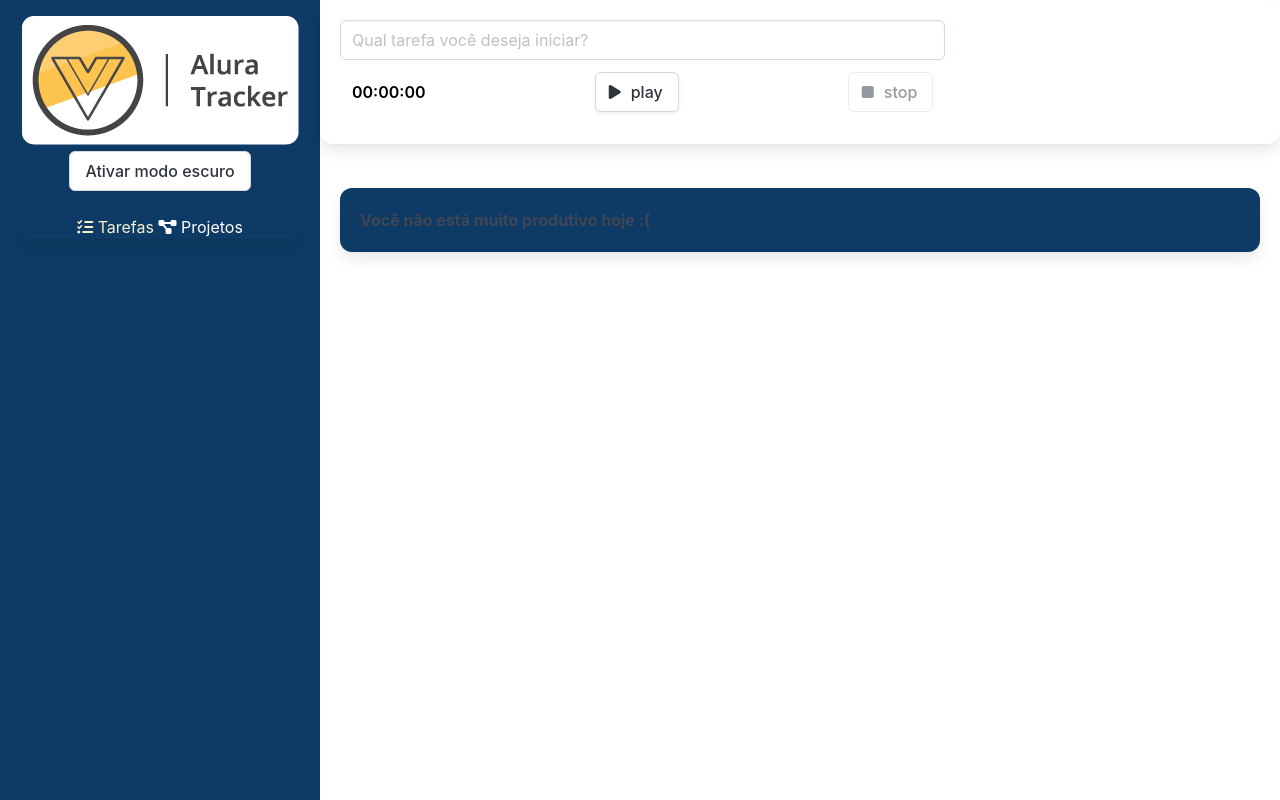
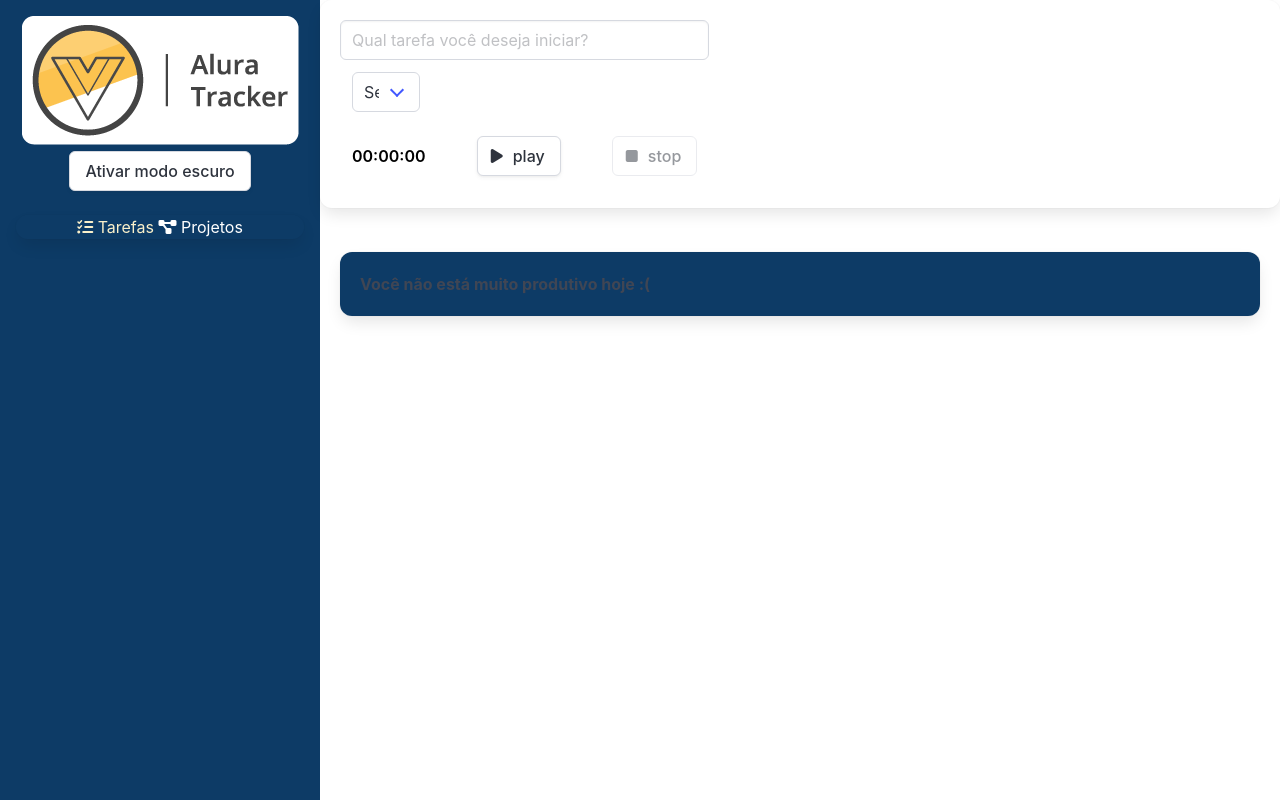
Before and after one commit to GustavoRibeiroOliveira/vue3-avancando-no-framework, a Vue app: page / in a window 1280 px wide. Built offline with nearby package versions, Linux system fonts and the light colour scheme.

Commit message:
Usando store do vuex

```diff
--- a/package.json
+++ b/package.json
@@ -10,7 +10,8 @@
   "dependencies": {
     "core-js": "^3.8.3",
     "vue": "^3.2.13",
-    "vue-router": "^4.4.5"
+    "vue-router": "^4.4.5",
+    "vuex": "^4.0.2"
   },
   "devDependencies": {
     "@fortawesome/fontawesome-free": "^6.6.0",
--- a/src/components/Formulario.vue
+++ b/src/components/Formulario.vue
@@ -1,8 +1,18 @@
 <template>
     <div class="box formulario">
         <div class="columns">
-            <div class="column is-8" role="form" aria-label="Formulário para criação de uma nova tarefa">
+            <div class="column is-5" role="form" aria-label="Formulário para criação de uma nova tarefa">
                 <input type="text" class="input" placeholder="Qual tarefa você deseja iniciar?" v-model="descricao">
+                <div class="column is-3">
+                    <div class="select">
+                        <select v-model="idProjeto">
+                            <option value="">Selecione o projeto</option>
+                            <option :value="projeto.id" v-for="projeto in projetos" :key="projeto.id">
+                                {{ projeto.nome }}
+                            </option>
+                        </select>
+                    </div>
+                </div>
                 <div class="column">
                     <Temporizador @aoTemporizadorFinalizado="finalizarTarefa" />
                 </div>
@@ -12,8 +22,10 @@
 </template>
 
 <script lang="ts">
-import { defineComponent } from 'vue';
+import { computed, defineComponent } from 'vue';
 import Temporizador from './Temporizador.vue';
+import { useStore } from 'vuex';
+import { key } from '@/store';
 
 export default defineComponent({
     name: 'Formulario',
@@ -21,16 +33,24 @@ export default defineComponent({
     components: { Temporizador },
     data() {
         return {
-            descricao: ''
+            descricao: '',
+            idProjeto: ''
         }
     },
     methods: {
-        finalizarTarefa(tempoDecorrido: number) :void {
+        finalizarTarefa(tempoDecorrido: number): void {
             this.$emit("aoSalvarTarefa", {
                 duracaoEmSegundos: tempoDecorrido,
-                descricao: this.descricao
+                descricao: this.descricao,
+                projeto: this.projetos.find(proj => proj.id == this.idProjeto)
             })
             this.descricao = '';
+        }
+    },
+    setup() {
+        const store = useStore(key)
+        return {
+            projetos: computed(() => store.state.projetos)
         }
     }
 })
--- a/src/interfaces/ITarefa.ts
+++ b/src/interfaces/ITarefa.ts
@@ -1,4 +1,7 @@
+import IProjeto from "./IProjeto";
+
 export default interface ITarefa {
     duracaoEmSegundos: number,
-    descricao: string
+    descricao: string,
+    projeto: IProjeto
 }
--- a/src/main.ts
+++ b/src/main.ts
@@ -2,7 +2,9 @@ import { createApp } from 'vue'
 import App from './App.vue'
 import '@fortawesome/fontawesome-free/css/all.css'
 import roteador from './roteador'
+import { key, store } from './store'
 
 createApp(App)
     .use(roteador)
+    .use(store, key)
     .mount('#app')
--- /dev/null
+++ b/src/store/index.ts
@@ -0,0 +1,28 @@
+import IProjeto from "@/interfaces/IProjeto";
+import { InjectionKey } from "vue";
+import { createStore, Store, useStore as vuexUseStore } from "vuex";
+
+interface Estado {
+    projetos: IProjeto[]
+}
+
+export const key: InjectionKey<Store<Estado>> = Symbol()
+
+export const store = createStore<Estado>({
+    state: {
+        projetos: []
+    },
+    mutations: {
+        'ADICIONA_PROJETO'(state, nomeDoProjeto: string) {
+            const projeto = {
+                id: new Date().toISOString(),
+                nome: nomeDoProjeto
+            } as IProjeto
+            state.projetos.push(projeto)
+        }
+    }
+})
+
+export function useStore(): Store<Estado> {
+    return vuexUseStore(key)
+}
--- a/src/views/Projetos.vue
+++ b/src/views/Projetos.vue
@@ -28,26 +28,28 @@
 </template>
 
 <script lang="ts">
-import IProjeto from '@/interfaces/IProjeto';
-import { defineComponent } from 'vue';
+import { useStore } from '@/store';
+import { computed, defineComponent } from 'vue';
 
 export default defineComponent({
     name: 'Projetos',
     data() {
         return {
             nomeDoProjeto: '',
-            projetos: [] as IProjeto[]
         }
     },
     methods: {
         salvar() {
-            const projeto: IProjeto = {
-                nome: this.nomeDoProjeto,
-                id: new Date().toISOString()
-            };
-            this.projetos.push(projeto);
+            this.store.commit('ADICIONA_PROJETO', this.nomeDoProjeto);
             this.nomeDoProjeto = '';
         }
+    },
+    setup() {
+        const store = useStore();
+        return {
+            store,
+            projetos: computed(() => store.state.projetos)
+        };
     }
 })
 </script>
```
Also changed, not shown: 1 other file (tests, documents, lock files or other folders).
